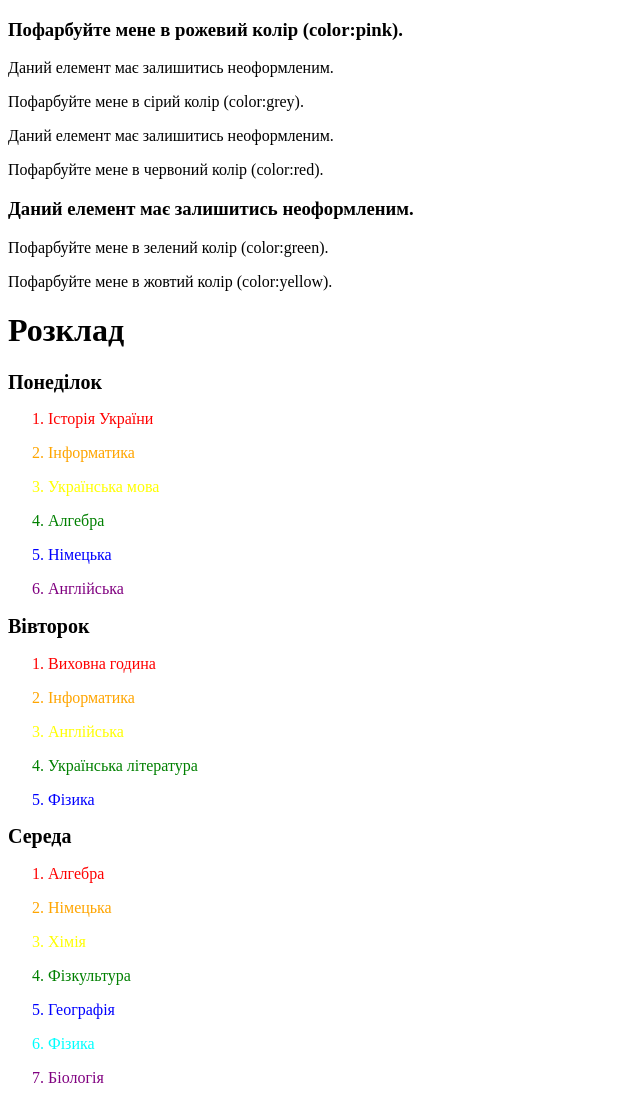
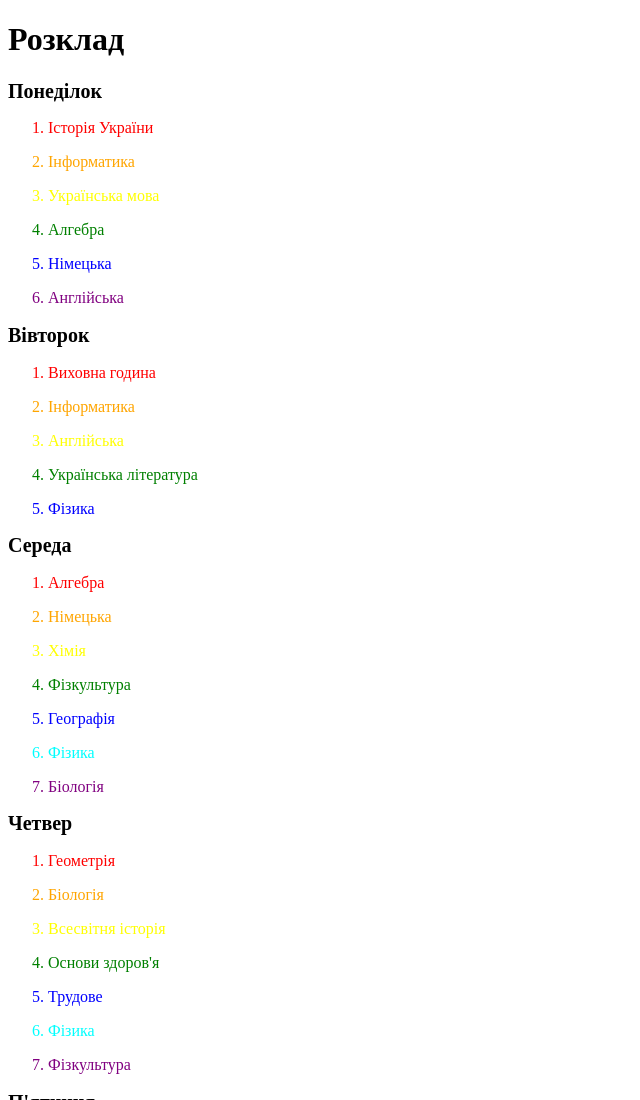
Before and after one commit to maks14F/HW-8, a plain HTML site: page index.html in a window 1280 px wide. Shown: the top 1100 px of the page, without its empty margins (0-640 px from the left). Drawn offline with Linux system fonts and the light colour scheme.

Commit message:
firstcommit

```diff
--- a/index.html
+++ b/index.html
@@ -7,17 +7,6 @@
     <title>Document</title>
 </head>
 <body>
-    <div class="text-box">
-        <h3>Пофарбуйте мене в рожевий колір (color:pink).</h3>
-        <p>Даний елемент має залишитись неоформленим.</p>
-        <p id='greycol'>Пофарбуйте мене в сірий колір (color:grey).</p>
-        <div>Даний елемент має залишитись неоформленим.</div>
-        <div><p>Пофарбуйте мене в червоний колір (color:red).</p></div>
-        <h3>Даний елемент має залишитись неоформленим.</h3>
-        <p>Пофарбуйте мене в зелений колір (color:green).</p>
-       <p class='yellow'>Пофарбуйте мене в жовтий колір (color:yellow).</p>
-    </div>
-
     <div>
         <h1>Розклад</h1>
         <div class="lessons">
```
Also changed, not shown: style.css (+0 -20 lines).
